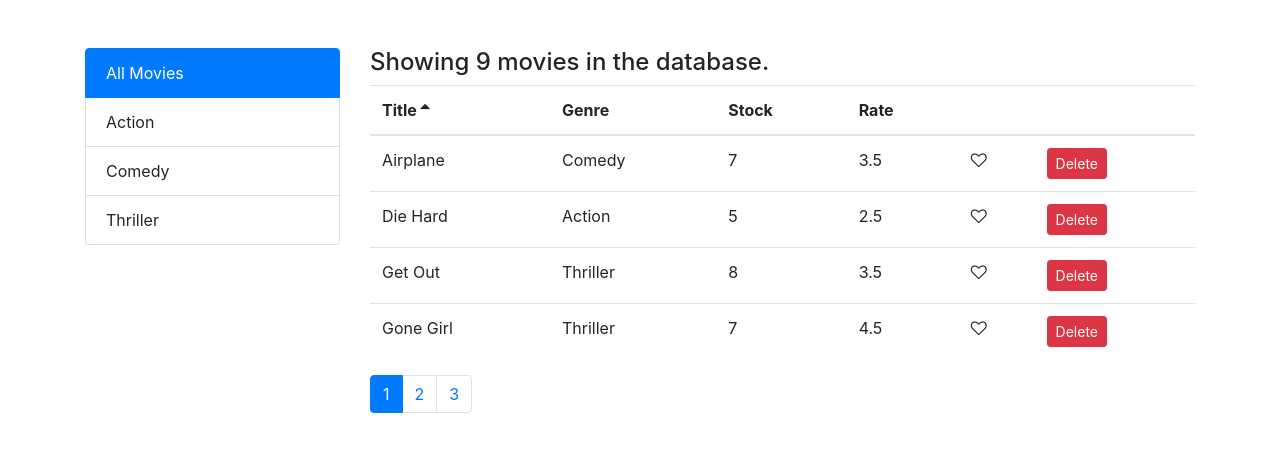
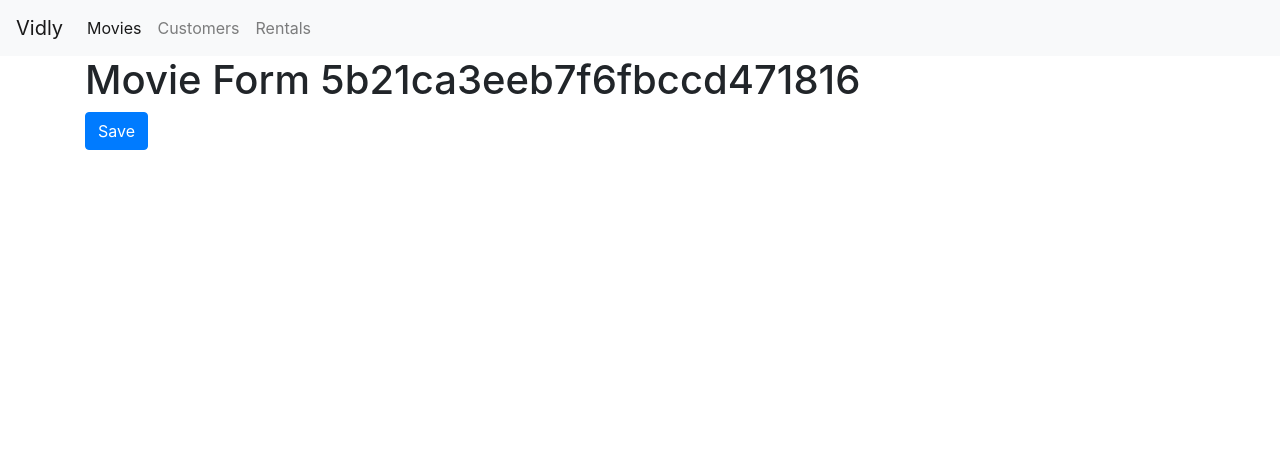
Before and after one commit to milon19/reactjs-vidly-app, a React (Create React App) app: page /movies/5b21ca3eeb7f6fbccd471816 in a window 1280 px wide. Shown: the top 452 px of the page. Built offline with nearby package versions, Linux system fonts and the light colour scheme.

Commit message:
Add Routing

```diff
--- a/package.json
+++ b/package.json
@@ -12,6 +12,7 @@
     "prop-types": "^15.7.2",
     "react": "^16.13.1",
     "react-dom": "^16.13.1",
+    "react-router-dom": "^5.2.0",
     "react-scripts": "3.4.3"
   },
   "scripts": {
--- a/src/App.js
+++ b/src/App.js
@@ -1,12 +1,27 @@
 import React from "react";
+import { Route, Redirect, Switch } from "react-router-dom";
+import Movies from "./components/movies";
+import Customers from "./components/customers";
+import Rentals from "./components/rentals";
+import NotFound from "./components/notFound";
+import NavBar from "./components/navBar";
+import MovieForm from "./components/movieForm";
 import "./App.css";
-import Movies from "./components/movies";
 
 function App() {
   return (
     <React.Fragment>
+      <NavBar />
       <main className="container">
-        <Movies />
+        <Switch>
+          <Route path="/movies/:id" component={MovieForm}></Route>
+          <Route path="/movies" component={Movies}></Route>
+          <Route path="/customers" component={Customers}></Route>
+          <Route path="/rentals" component={Rentals}></Route>
+          <Route path="/not-found" component={NotFound}></Route>
+          <Redirect from="/" exact to="/movies" />
+          <Redirect to="/not-found" />
+        </Switch>
       </main>
     </React.Fragment>
   );
--- /dev/null
+++ b/src/components/customers.jsx
@@ -0,0 +1,7 @@
+import React from "react";
+
+const Customers = () => {
+  return <h1>Customers</h1>;
+};
+
+export default Customers;
--- /dev/null
+++ b/src/components/movieForm.jsx
@@ -0,0 +1,17 @@
+import React from "react";
+
+const MovieForm = ({ match, history }) => {
+  return (
+    <div>
+      <h1>Movie Form {match.params.id}</h1>
+      <button
+        className="btn btn-primary"
+        onClick={() => history.push("/movies")}
+      >
+        Save
+      </button>
+    </div>
+  );
+};
+
+export default MovieForm;
--- a/src/components/moviesTable.jsx
+++ b/src/components/moviesTable.jsx
@@ -1,4 +1,5 @@
 import React, { Component } from "react";
+import { Link } from "react-router-dom";
 import Like from "./common/like";
 import Table from "./common/table";
 
@@ -7,6 +8,9 @@ class MoviesTable extends Component {
     {
       path: "title",
       label: "Title",
+      content: (movie) => (
+        <Link to={`/movies/${movie._id}`}>{movie.title}</Link>
+      ),
     },
     { path: "genre.name", label: "Genre" },
     { path: "numberInStock", label: "Stock" },
--- /dev/null
+++ b/src/components/navBar.jsx
@@ -0,0 +1,44 @@
+import React from "react";
+import { NavLink, Link } from "react-router-dom";
+
+const NavBar = () => {
+  return (
+    <nav className="navbar navbar-expand-lg navbar-light bg-light">
+      <Link className="navbar-brand" to="/">
+        Vidly
+      </Link>
+      <button
+        className="navbar-toggler"
+        type="button"
+        data-toggle="collapse"
+        data-target="#navbarNav"
+        aria-controls="navbarNav"
+        aria-expanded="false"
+        aria-label="Toggle navigation"
+      >
+        <span className="navbar-toggler-icon"></span>
+      </button>
+      <div className="collapse navbar-collapse" id="navbarNav">
+        <ul className="navbar-nav">
+          <li className="nav-item">
+            <NavLink className="nav-link" to="/movies">
+              Movies
+            </NavLink>
+          </li>
+          <li className="nav-item">
+            <NavLink className="nav-link" to="/customers">
+              Customers
+            </NavLink>
+          </li>
+          <li className="nav-item">
+            <NavLink className="nav-link" to="/rentals">
+              Rentals
+            </NavLink>
+          </li>
+        </ul>
+      </div>
+    </nav>
+  );
+};
+
+export default NavBar;
--- /dev/null
+++ b/src/components/notFound.jsx
@@ -0,0 +1,7 @@
+import React from "react";
+
+const NotFound = () => {
+  return <h1>Not Found</h1>;
+};
+
+export default NotFound;
--- /dev/null
+++ b/src/components/rentals.jsx
@@ -0,0 +1,7 @@
+import React from "react";
+
+const Rentals = () => {
+  return <h1>Rentals</h1>;
+};
+
+export default Rentals;
--- a/src/index.js
+++ b/src/index.js
@@ -2,14 +2,15 @@ import React from "react";
 import ReactDOM from "react-dom";
 import "./index.css";
 import App from "./App";
+import { BrowserRouter } from "react-router-dom";
 import * as serviceWorker from "./serviceWorker";
 import "bootstrap/dist/css/bootstrap.css";
 import "font-awesome/css/font-awesome.css";
 
 ReactDOM.render(
-  <React.StrictMode>
+  <BrowserRouter>
     <App />
-  </React.StrictMode>,
+  </BrowserRouter>,
   document.getElementById("root")
 );
 
```
Also changed, not shown: 1 other file (tests, documents, lock files or other folders).
